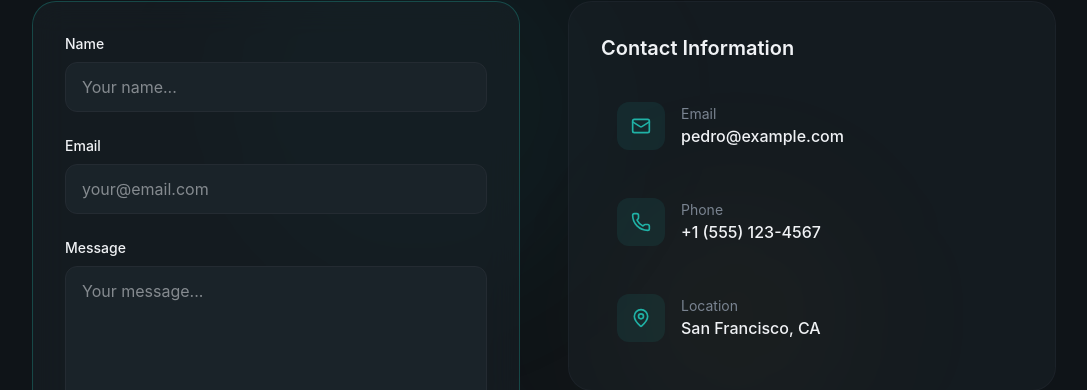
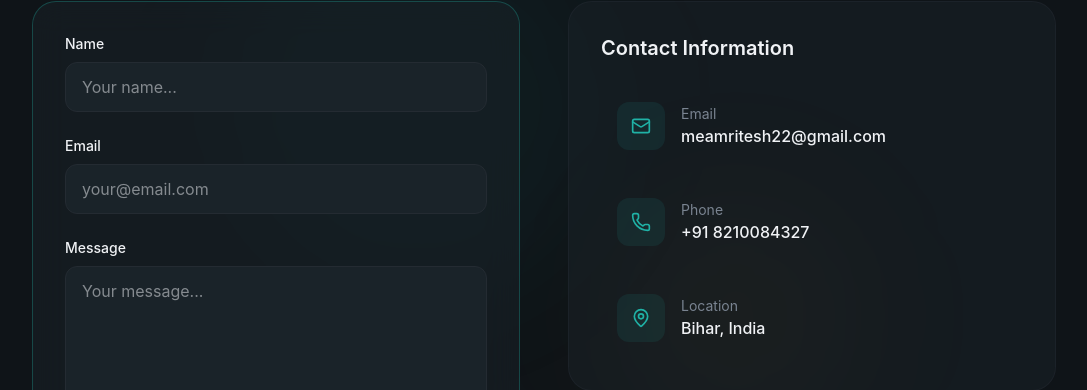
Before and after one commit to thepriyanshu22-oss/dev-personal-portfolio, a React (Vite) app in the folder my-vite-app/: page / in a window 1280 px wide. Shown: the part 6459-6849 px from the top of the page, without its empty margins (96-1183 px from the left). Built offline with nearby package versions, Linux system fonts and the light colour scheme.

Commit message:
Update Contact.jsx

```diff
--- a/my-vite-app/src/sections/Contact.jsx
+++ b/my-vite-app/src/sections/Contact.jsx
@@ -14,19 +14,19 @@ const contactInfo = [
   {
     icon: Mail,
     label: "Email",
-    value: "pedro@example.com",
-    href: "mailto:pedro@example.com",
+    value: "meamritesh22@gmail.com",
+    href: "mailto:meamritesh22@gmail.com",
   },
   {
     icon: Phone,
     label: "Phone",
-    value: "+1 (555) 123-4567",
-    href: "tel:+15551234567",
+    value: "+91 8210084327",
+    href: "tel:+91 8210084327",
   },
   {
     icon: MapPin,
     label: "Location",
-    value: "San Francisco, CA",
+    value: "Bihar, India",
     href: "#",
   },
 ];
```
